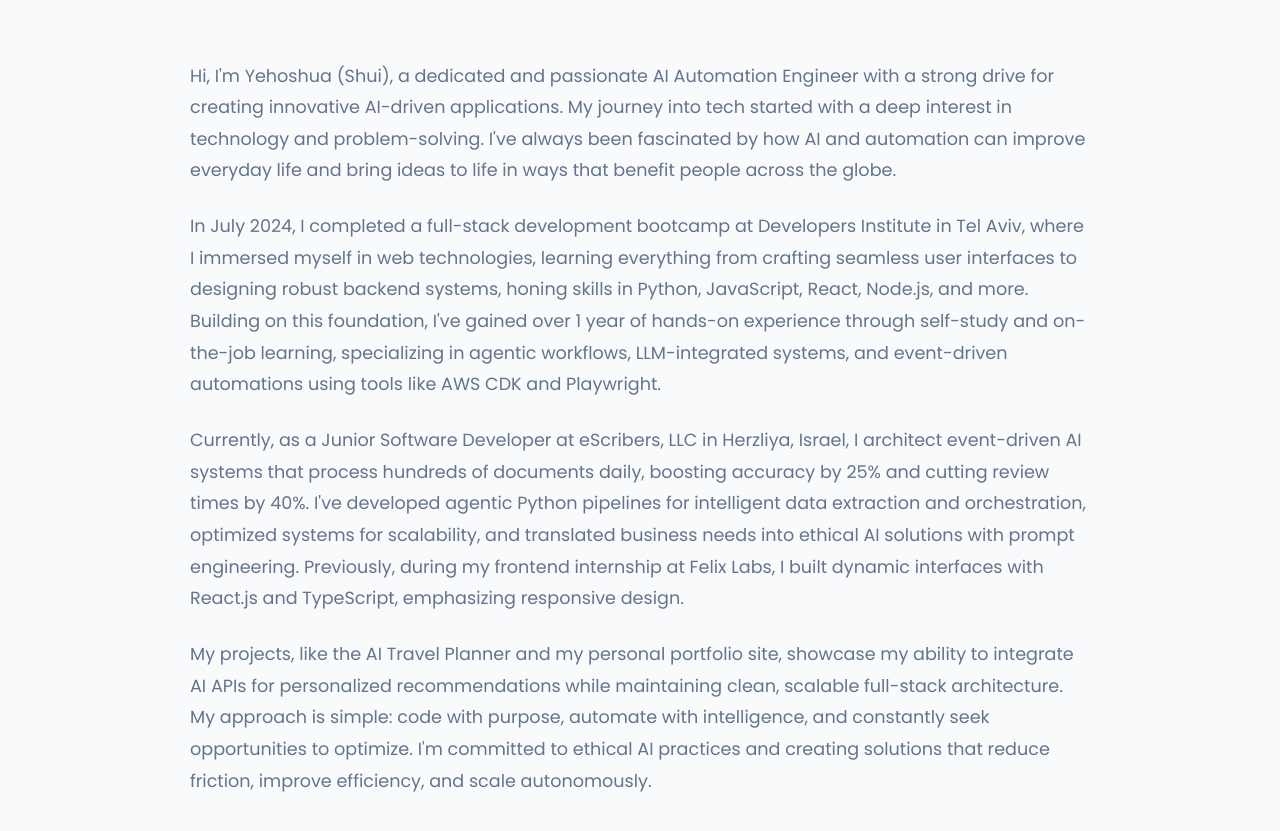
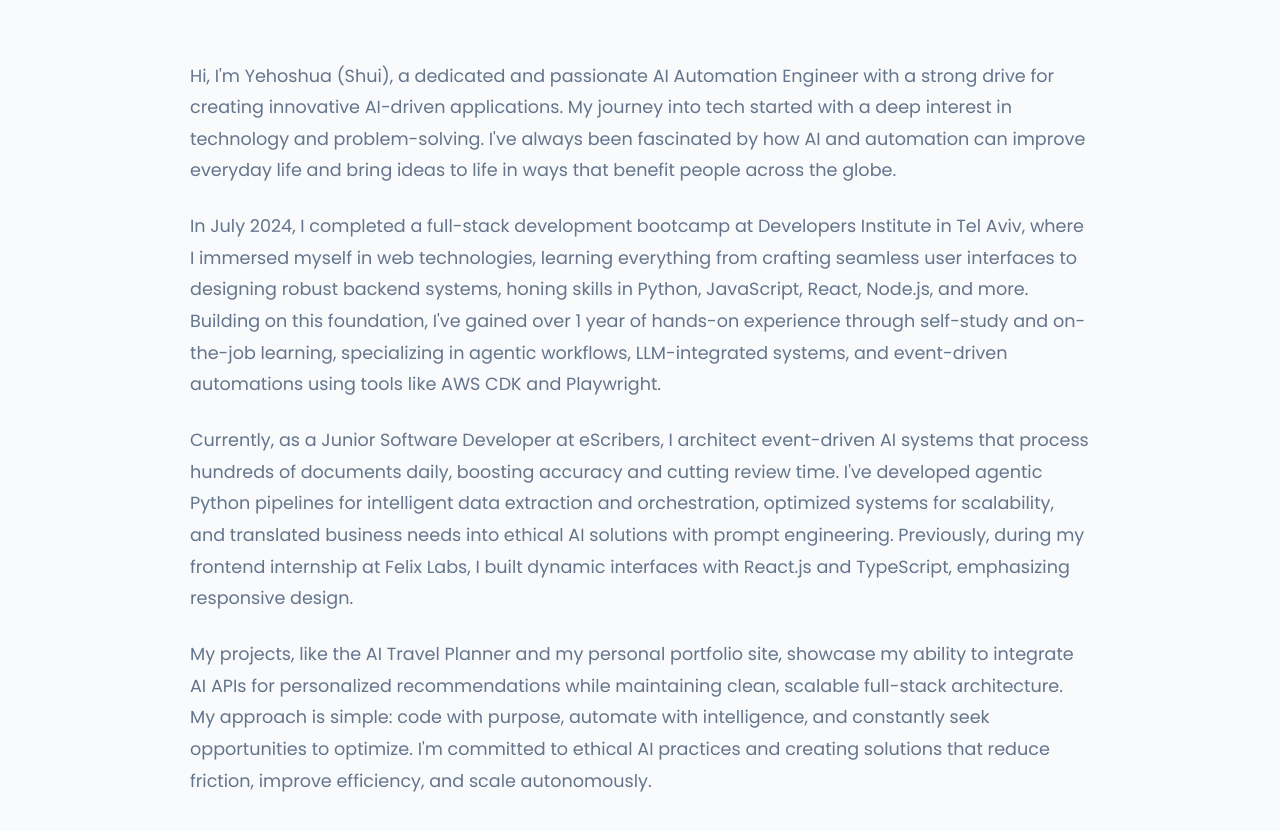
Before and after one commit to Shuicohen/Hackathon-3, a website: page public/about.html in a window 1280 px wide. Shown: the part 255-1086 px from the top of the page. Drawn offline with Linux system fonts and the light colour scheme.

```diff
--- a/public/about.html
+++ b/public/about.html
@@ -39,7 +39,7 @@
 
                 <p>In July 2024, I completed a full-stack development bootcamp at Developers Institute in Tel Aviv, where I immersed myself in web technologies, learning everything from crafting seamless user interfaces to designing robust backend systems, honing skills in Python, JavaScript, React, Node.js, and more. Building on this foundation, I've gained over 1 year of hands-on experience through self-study and on-the-job learning, specializing in agentic workflows, LLM-integrated systems, and event-driven automations using tools like AWS CDK and Playwright.</p>
 
-                <p>Currently, as a Junior Software Developer at eScribers, LLC in Herzliya, Israel, I architect event-driven AI systems that process hundreds of documents daily, boosting accuracy by 25% and cutting review times by 40%. I've developed agentic Python pipelines for intelligent data extraction and orchestration, optimized systems for scalability, and translated business needs into ethical AI solutions with prompt engineering. Previously, during my frontend internship at Felix Labs, I built dynamic interfaces with React.js and TypeScript, emphasizing responsive design.</p>
+                <p>Currently, as a Junior Software Developer at eScribers, I architect event-driven AI systems that process hundreds of documents daily, boosting accuracy and cutting review time. I've developed agentic Python pipelines for intelligent data extraction and orchestration, optimized systems for scalability, and translated business needs into ethical AI solutions with prompt engineering. Previously, during my frontend internship at Felix Labs, I built dynamic interfaces with React.js and TypeScript, emphasizing responsive design.</p>
 
                 <p>My projects, like the AI Travel Planner and my personal portfolio site, showcase my ability to integrate AI APIs for personalized recommendations while maintaining clean, scalable full-stack architecture. My approach is simple: code with purpose, automate with intelligence, and constantly seek opportunities to optimize. I'm committed to ethical AI practices and creating solutions that reduce friction, improve efficiency, and scale autonomously.</p>
             </div>
```
